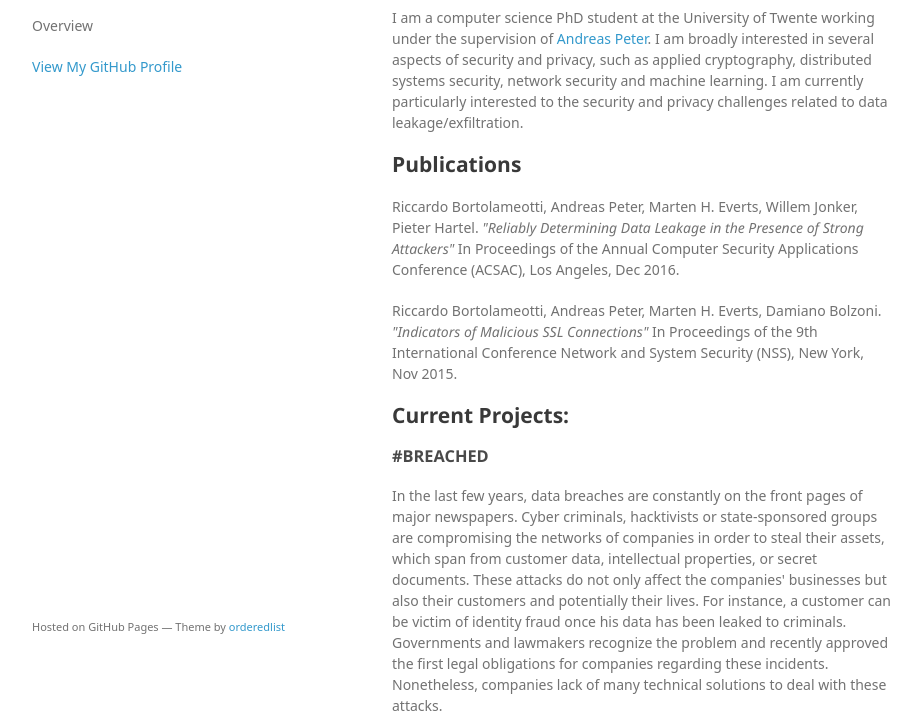
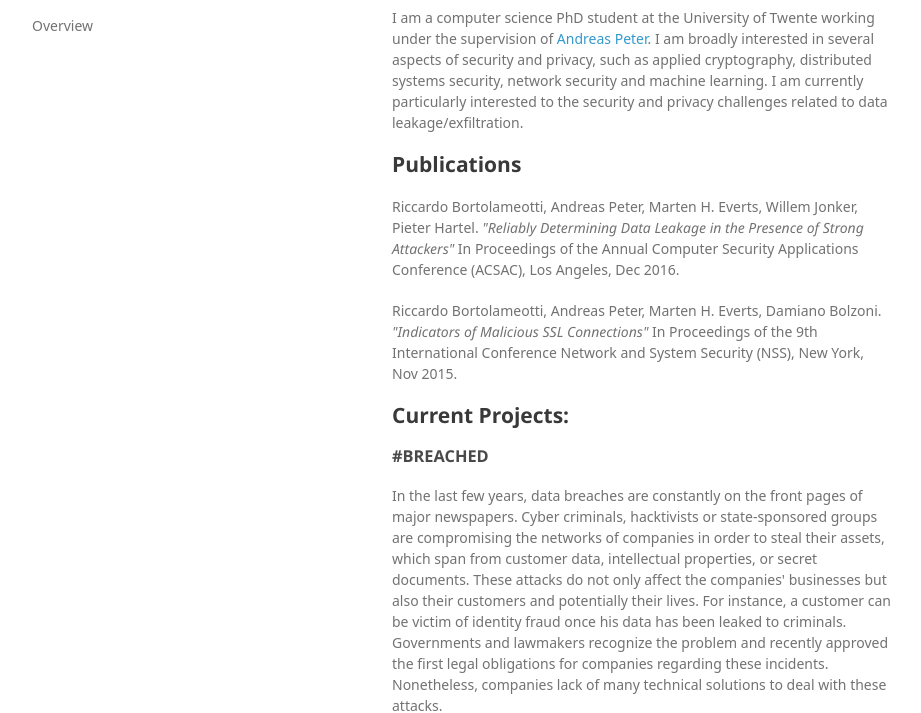
Before and after one commit to rbortolameotti/rbortolameotti.github.io, a plain HTML site: page index.html in a window 1280 px wide. Shown: the part 94-807 px from the top of the page, without its empty margins (178-1099 px from the left). Drawn offline with Linux system fonts and the light colour scheme; a web font is replaced by a local one.

Commit message:
update index.html

```diff
--- a/index.html
+++ b/index.html
@@ -17,9 +17,6 @@
       <header>
         <h1>Overview</h1>
         <p>Overview</p>
-
-
-        <p class="view"><a href="https://github.com/rbortolameotti">View My GitHub Profile</a></p>
 
       </header>
       <section>
@@ -62,7 +59,6 @@
 </ul>
       </section>
       <footer>
-        <p><small>Hosted on GitHub Pages &mdash; Theme by <a href="https://github.com/orderedlist">orderedlist</a></small></p>
       </footer>
     </div>
     <script src="javascripts/scale.fix.js"></script>
```
